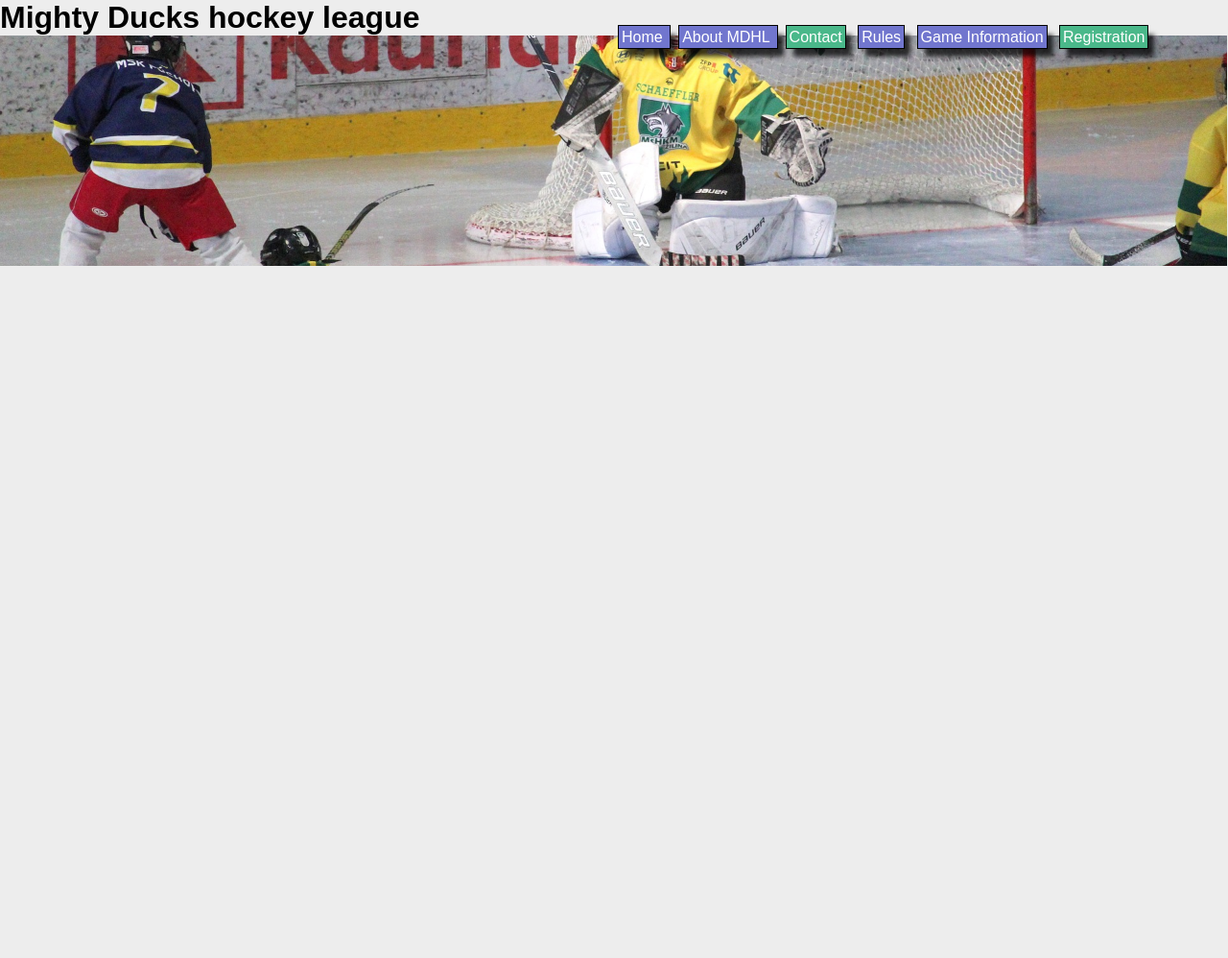
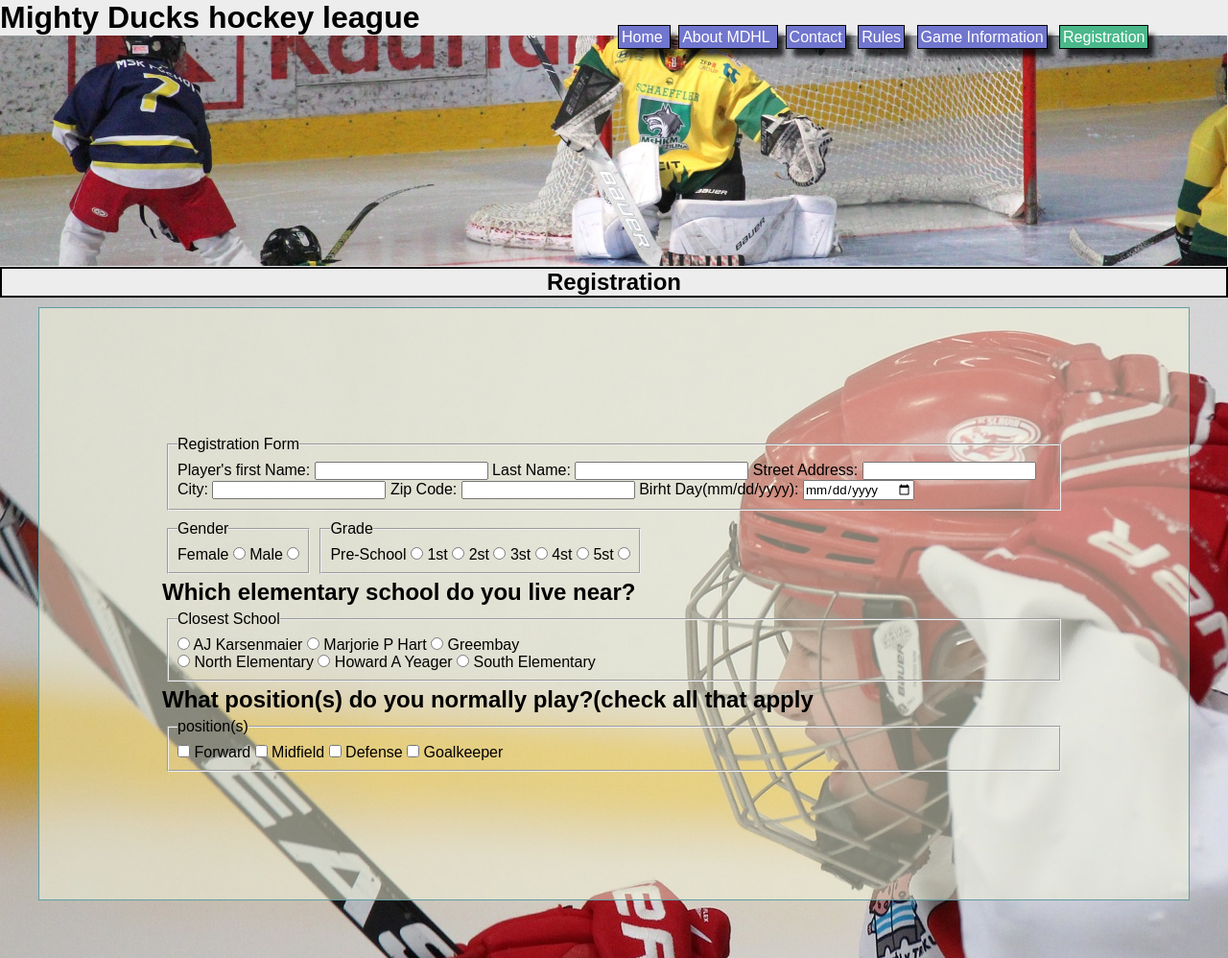
Before and after one commit to DenisAku01/MDHL_Manriquez, a plain HTML site: page registration.html in a window 1280 px wide. Shown: the whole page at 96% size. Before the commit the page ends 800 px from the top, so only its background shows below. Drawn offline with Linux system fonts and the light colour scheme.

Commit message:
Mitad del formulario Hecho

```diff
--- a/registration.html
+++ b/registration.html
@@ -16,7 +16,7 @@
             <nav>
                     <a class="item" href="./index.html">Home </a>
                     <a class="item" href="./AboutMDHL.html">About MDHL </a>
-                    <a class="active" href="./Contact.html">Contact</a>
+                    <a class="item" href="./Contact.html">Contact</a>
                     <a class="item" href="./Rules.html">Rules</a>
                     <a class="item" href="./GameInformation.html">Game Information</a>
                     <a class="active" href="#">Registration</a>
@@ -25,6 +25,98 @@
             </div>
     </header>
 
-<main>
+<main class="contenedorRegistro">
+    <h2 class="lugar">Registration</h2>
+    <form action="./show_data.html" method="get">
+        <fieldset>
+            <legend>Registration Form</legend>
+            <label for="firstName">Player's first Name:</label>
+            <input type="text" name="firstName" id="firstName">
 
+            <label for="lastName">Last Name:</label>
+            <input type="text" name="lastName" id="lastName">
+
+            <label for="street">Street Address:</label>
+            <input type="text" name="street" id="street">
+
+            <label for="city">City:</label>
+            <input type="text" name="city" id="city">
+
+            <label for="zipCode">Zip Code:</label>
+            <input type="number" name="zipCode" id="zipCode">
+
+            <label for="birhtDay">Birht Day(mm/dd/yyyy):</label>
+            <input type="date" name="birhtDay" id="birhtDay">
+        </fieldset>
+            <div class="gradoGenero">
+                <fieldset>
+                    <legend>Gender</legend>
+                    <label >
+                        Female
+                        <input type="radio" name="genero" value="F">
+                    </label>
+                    <label >
+                        Male
+                        <input type="radio" name="genero" value="M">
+                    </label>
+                </fieldset>
+                <fieldset>
+                    <legend>Grade</legend>
+                    <label >
+                        Pre-School
+                        <input type="radio" name="grade" value="Pre">
+                    </label>
+                    <label >
+                        1st
+                        <input type="radio" name="grade" value="1st">
+                    </label>
+                    <label >
+                        2st
+                        <input type="radio" name="grade" value="2st">
+                    </label>
+                    <label >
+                        3st
+                        <input type="radio" name="grade" value="3st">
+                    </label>
+                    <label >
+                        4st
+                        <input type="radio" name="grade" value="4st">
+                    </label>
+                    <label >
+                        5st
+                        <input type="radio" name="grade" value="5st">
+                    </label>
+                </fieldset>
+            </div>
+            <h2>Which elementary school do you live near?</h2>
+            <fieldset>
+                <legend>Closest School</legend>
+                <input type="radio" name="SchoolClose" value="AJ K" id="AJ Karsenmaier">
+                <label for="AJ Karsenmaier">AJ Karsenmaier</label>
+                <input type="radio" name="SchoolClose" value="P Hart" id="Marjorie P Hart">
+                <label for="Marjorie P Hart">Marjorie P Hart</label>
+                <input type="radio" name="SchoolClose" value="Green" id="Greembay">
+                <label for="Greembay">Greembay</label>
+                <br>
+                <input type="radio" name="SchoolClose" value="North" id="North Elementary">
+                <label for="North Elementary">North Elementary</label>
+                <input type="radio" name="SchoolClose" value="HaY" id="Howard A Yeager">
+                <label for="Howard A Yeager">Howard A Yeager</label>
+                <input type="radio" name="SchoolClose" value="South" id="South Elementary">
+                <label for="South Elementary">South Elementary</label>
+            </fieldset>
+
+            <h2>What position(s) do you normally play?(check all that apply</h2>
+            <fieldset>
+                <legend>position(s)</legend>
+                <input type="checkbox" name="position" value="Forward" id="forward">
+                <label for="forward">Forward</label>
+                <input type="checkbox" name="position" value="Midfield" id="Midfield">
+                <label for="Midfield">Midfield</label>
+                <input type="checkbox" name="position" value="Defense" id="Defense">
+                <label for="Defense">Defense</label>
+                <input type="checkbox" name="position" value="Goalkeeper" id="Goalkeeper">
+                <label for="Goalkeeper">Goalkeeper</label>
+            </fieldset>
+    </form>
 </main>
--- a/style.css
+++ b/style.css
@@ -74,6 +74,7 @@ box-shadow: 7px 9px 5px -1px rgba(0,0,0,0.75);
     height: min-content ;
     width: 100%;
     text-align: center;
+    background-color: #ededed;
 }
 .logo{
 
@@ -86,7 +87,7 @@ box-shadow: 7px 9px 5px -1px rgba(0,0,0,0.75);
     width: 100%;
     background-image: url("./assets/hockey_1.jpg");
     object-fit: contain;
-    height: 50vh;
+    height: 70vh;
 
 }
 .fecha{
@@ -155,3 +156,39 @@ table{
 
 
 }
+
+form{
+    border: 1px solid cadetblue;
+    background-color: rgba(245, 245, 220, 0.505);
+    display: flex;
+    align-self: center;
+    margin: 40px;
+    margin-top: 10px;
+    padding: 10%;
+    flex-direction: column;
+    align-content: space-between;
+
+
+}
+
+
+.contenedorRegistro{
+    display: flex ;
+    width: 100%;
+    background-image: url("./assets/hockey_1.jpg");
+    object-fit: contain;
+    height: 90vh;
+    flex-direction: column;
+}
+
+fieldset{
+    margin: 5px;
+    padding: 9px;
+}
+
+
+.gradoGenero{
+    display: flex;
+    flex-direction: row;
+
+}
```
Also changed, not shown: Rules.html (+1 -0 lines).
